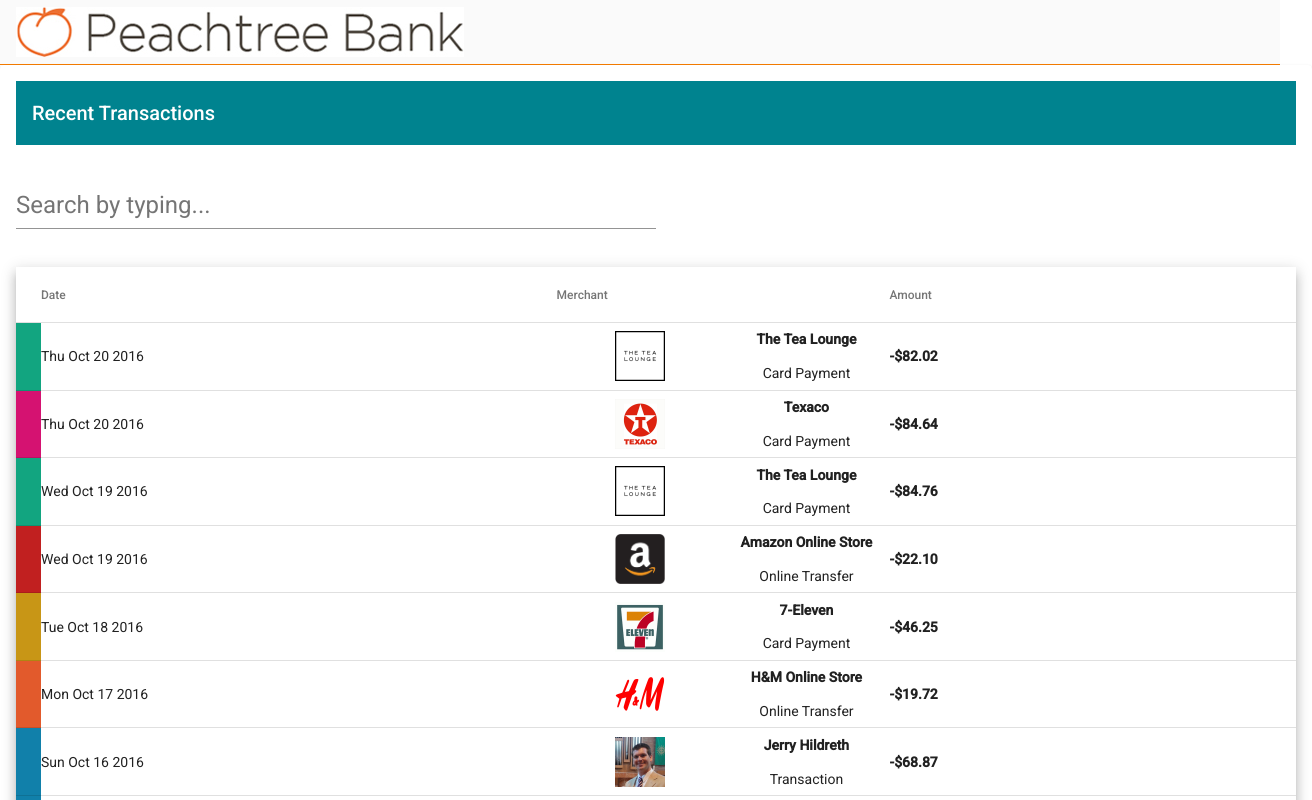
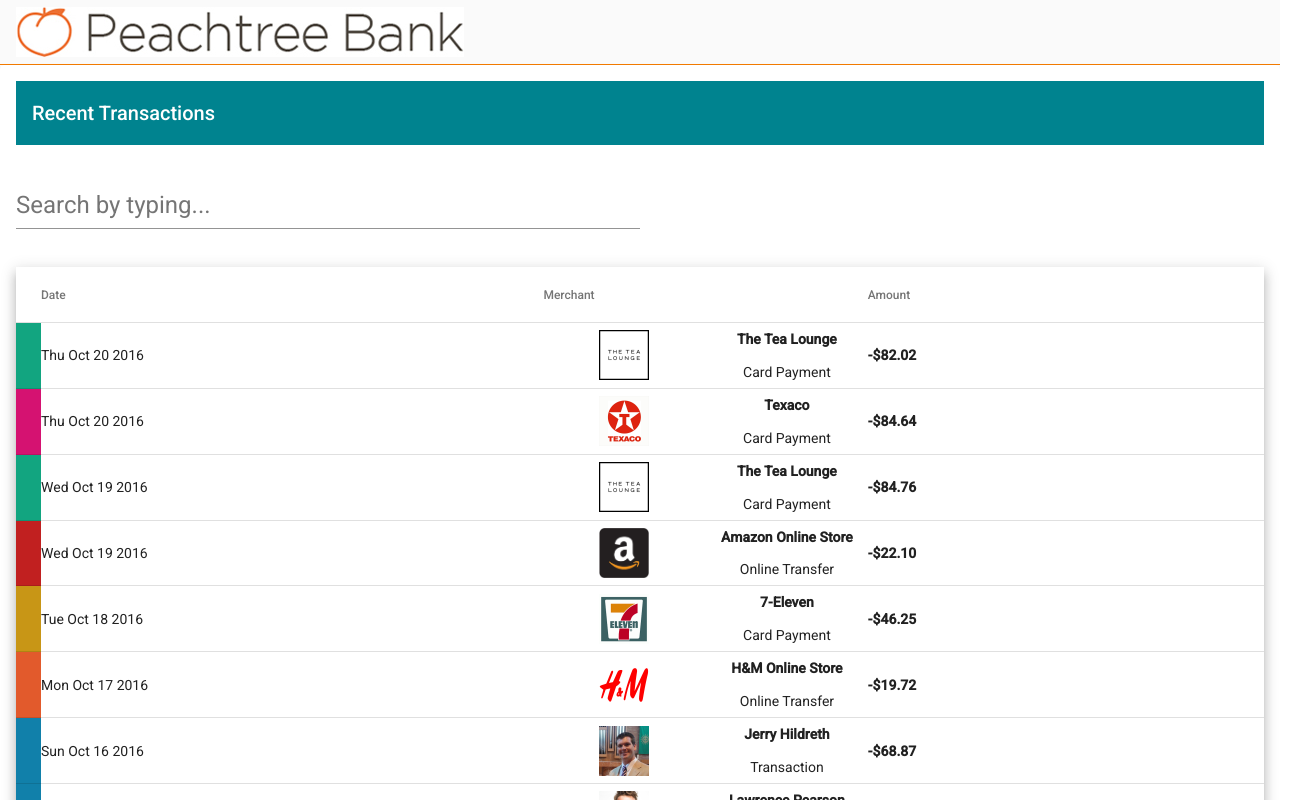
Before and after one commit to sumeet-sethi/peachtree-bank, an Angular app: page /transactions in a window 1280 px wide. Shown: the top 800 px of the page, 1312 px wide, since content can reach past the window. Built offline with nearby package versions, Linux system fonts and the light colour scheme.

Commit message:
Bug fix with width alignment

```diff
--- a/src/app/transactions/transactions.component.sass
+++ b/src/app/transactions/transactions.component.sass
@@ -1,7 +1,4 @@
 table
-    width: 100%
-
-.mat-card
     width: 100%
 
 .mat-form-field
```
